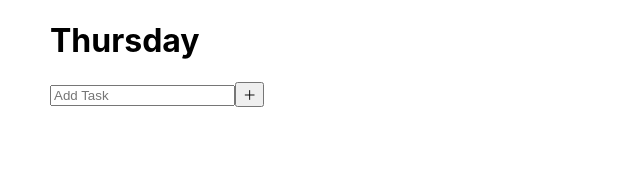
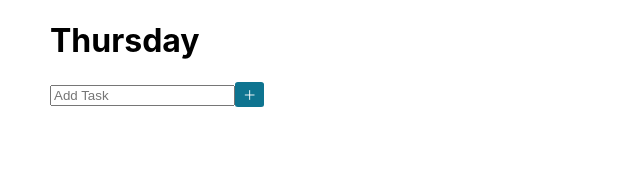
Before and after one commit to asai5503/todo-phase2, a React (Create React App) app: page / in a window 1280 px wide. Shown: the top 172 px of the page, without its empty margins (0-640 px from the left). Built offline with nearby package versions, Linux system fonts and the light colour scheme.

Commit message:
Phase2課題レビュー

```diff
--- a/src/App.css
+++ b/src/App.css
@@ -49,3 +49,22 @@
   color:#808080;
   text-decoration: line-through;
 }
+
+.addTask{
+  background-color:#0E7490;
+  color:#FFFFFF;
+  border:#0E7490 solid 2px;
+  border-radius: 10%;
+}
+
+.taskStatus{
+  background-color: #0E7490;
+  border-color: #0E7490;
+}
+
+.delTask{
+  background: transparent;
+  border: none;
+  font-size: 20px;
+  color:gray;
+}
--- a/src/components/AddTodo.js
+++ /dev/null
@@ -1,36 +0,0 @@
-import React, {useState} from 'react';
-
-const AddTodo = ({list}) =>{
-    const [text,setText] = useState('');
-
-    //フォームの状態管理
-    const onChangeText = (event) =>{
-        setText(event.target.value);
-    };
-
-    const onClickAdd = () => {
-        if (text === "") return;
-            const newTodo = {
-              comment: text,
-              status: false
-            }
-        // list.push(newTodo);
-
-        setText('');
-      };
-
-    return(
-        <>
-        <div className="addTodo">
-          <input
-             onChange={onChangeText}
-             value={text}
-             placeholder="Add Task"
-           />
-          <button onClick={onClickAdd}>＋</button>
-        </div>
-        </>
-    );
-};
-
-export default AddTodo;
--- /dev/null
+++ b/src/components/Input.js
@@ -0,0 +1,32 @@
+import React, {useState} from "react";
+
+const Input = ({onAdd}) =>{
+    const [text,setText] = useState("");
+
+    //フォームの状態管理
+    const onChangeText = (event) =>{setText(event.target.value)};
+
+    const onClickAdd = () => {
+        if (text === "") return;
+        onAdd(text);
+        setText("");
+      };
+
+    return(
+        <>
+        <div className="addTodo">
+          <input
+             onChange={onChangeText}
+             placeholder="Add Task"
+             value={text}
+           />
+          <button
+             onClick={onClickAdd}
+             className="addTask"
+           >＋</button>
+        </div>
+        </>
+    );
+};
+
+export default Input;
--- /dev/null
+++ b/src/components/Item.js
@@ -0,0 +1,33 @@
+const Item = ({item,onCheck,onClick}) =>{
+
+    // 削除機能
+    const onClickDelete = () =>{
+        onClick(item);
+    };
+
+    // チェックボックス
+    const onClickSwitch = () =>{
+        onCheck(item);
+    };
+
+    return(
+        <>
+        <tr className = {item.status ? "isChecked":""}>
+            <td><input
+                onChange={() => onClickSwitch(item.key)}
+                type="checkbox"
+                checked = {item.status}
+                className="taskStatus"
+                />
+                </td>
+            <td className="taskName">{item.comment}</td>
+            <td><button
+                onClick={() => onClickDelete(item.key)}
+                className="delTask"
+                >－</button></td>
+        </tr>
+        </>
+    );
+};
+
+export default Item;
--- a/src/components/List.js
+++ b/src/components/List.js
@@ -1,7 +1,7 @@
-import React, {useState} from 'react';
+// import React, {useState} from 'react';
 
-const List = () =>{
-    const [list,setList] = useState([]);
+const List = (list,setList) =>{
+    // const [list,setList] = useState([]);
 
     //削除機能
     const onClickDelete = (index) =>{
--- a/src/components/Todo.js
+++ b/src/components/Todo.js
@@ -1,70 +1,49 @@
-import React, {useState} from 'react';
-import { Title,AddTodo,List } from './index';
+import React, {useState} from "react";
+import { Title,Input,Item } from "./index";
+
+const getKey = () => Math.random().toString(32).substring(2);
 
 const Todo = () =>{
-    const [text,setText] = useState('');
     const [list,setList] = useState([]);
 
-    //フォームの状態管理
-    const onChangeText = (event) =>{
-        setText(event.target.value);
+    // 追加機能
+    const handleAdd = (event) =>{
+      setList([...list, {key: getKey(), comment: event ,status: false}]);
     };
 
-    // 追加機能
-    const onClickAdd = () => {
-      if (text === "") return;
-          const newTodo = {
-            comment: text,
-            status: false
-          }
-      list.push(newTodo);
-      console.log(list)
-      setText('');
+    //削除機能
+    const handleDelete = (event) => {
+      const delItems = list.filter(item => item.key !== event.key);
+      setList(delItems);
     };
 
-    // 削除機能
-    const onClickDelete = (index) =>{
-      console.log("onClickDelete");
-      const deleteList = [...list];
-      deleteList.splice(index,1);
-      setList(deleteList);
-    };
-
-    // チェックボックス
-    const onClickSwitch = (index) =>{
-      console.log("onClickSwitch");
-      console.log(index);
-
-      const changeList = [...list];
-      changeList[index].status = !changeList[index].status;
-      console.log(changeList);
-      setList(changeList);
-
+    //チェックボックス機能
+    const handleCheck = (event) => {
+      const newItems = list.map(item => {
+        if (item.key === event.key) {
+          item.status = !item.status;
+        }
+        return item;
+      });
+      setList(newItems);
     };
 
     return(
         <>
         <div className="taskArea">
           <Title/>
-          <div className="addTodo">
-            <input onChange={onChangeText}
-              value={text}
-              placeholder="Add Task"
-            />
-            <button onClick={onClickAdd}>＋</button>
-          </div>
+          <Input
+            onAdd={handleAdd}
+          />
           <table>
           <tbody id="todoBody">
-            {list.map((todo, index) => (
-            <tr key={index} className = {todo.status ? "isChecked":""}>
-                <td><input onChange={() => onClickSwitch(index)}
-                    type="checkbox"
-                    checked = {todo.status}
-                    />
-                    </td>
-                <td className="taskName">{todo.comment}</td>
-                <td><button onClick={() => onClickDelete(index)}>－</button></td>
-            </tr>
+            {list.map((item) => (
+            <Item
+              key={item.key}
+              item={item}
+              onCheck={handleCheck}
+              onClick={handleDelete}
+            />
             ))}
           </tbody>
           </table>
--- a/src/components/index.js
+++ b/src/components/index.js
@@ -1,4 +1,4 @@
 export {default as Todo} from './Todo'
 export {default as Title} from './Title'
-export {default as AddTodo} from './AddTodo'
-export {default as List} from './List'
+export {default as Input} from './Input'
+export {default as Item} from './Item'
```
